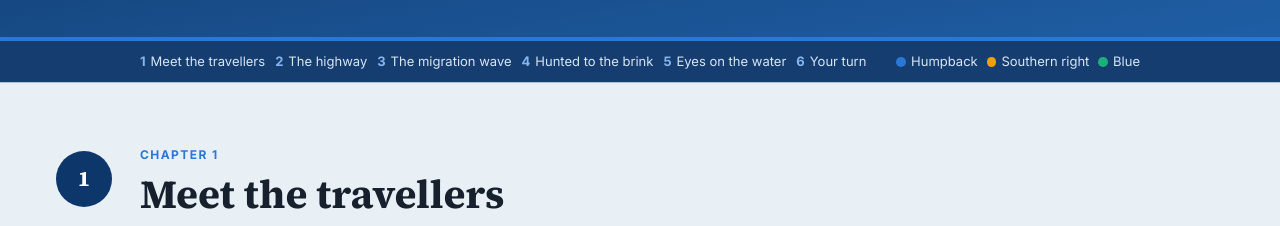
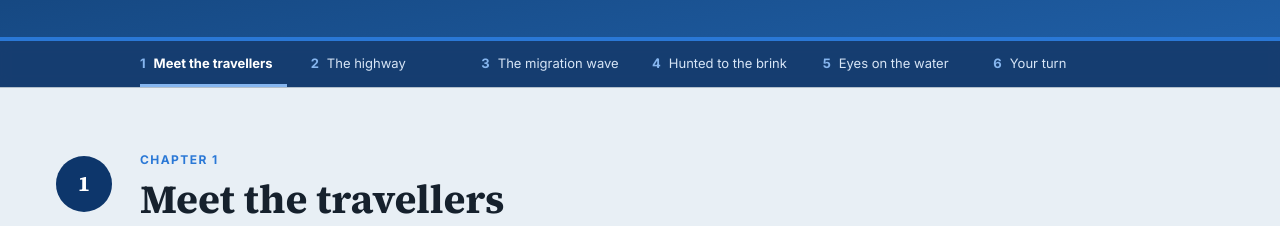
Before and after one commit to Chiao-Tay/Whale-Migration, a plain HTML site: page index.html in a window 1280 px wide. Shown: the part 571-797 px from the top of the page. Drawn offline with Linux system fonts and the light colour scheme; a script that the page names is missing.

Commit message:
Add files via upload

```diff
--- a/css/style.css
+++ b/css/style.css
@@ -149,12 +149,20 @@ mark {
   background: rgba(13, 54, 107, 0.96); backdrop-filter: blur(6px);
   padding: 0 24px; box-shadow: 0 1px 0 rgba(0, 0, 0, 0.08);
 }
-.toc .column { display: flex; justify-content: space-between; align-items: center; gap: 16px; flex-wrap: nowrap; }
-.toc ol { list-style: none; margin: 0; padding: 10px 0; display: flex; flex-wrap: wrap; gap: 4px 10px; font-size: var(--t-meta); }
-.toc a { color: #d6e5f6; text-decoration: none; }
-.toc a:hover { color: #fff; text-decoration: underline; }
-.toc ol span { color: #86b6ef; font-weight: 700; margin-right: 5px; }
-.toc .legend { font-size: var(--t-meta); color: #d6e5f6; display: flex; gap: 8px; white-space: nowrap; margin-left: auto; }
+/* Six equal links on the page grid (24px gutter): link 3 starts on the second third,
+   link 4 on the centre line, link 5 on the last third */
+.toc ol {
+  list-style: none; margin: 0; padding: 0;
+  display: grid; grid-template-columns: repeat(6, minmax(0, 1fr)); gap: 0 var(--gutter);
+  font-size: var(--t-meta);
+}
+.toc a {
+  display: flex; align-items: baseline; gap: 8px; padding: 12px 0 10px;
+  color: #d6e5f6; text-decoration: none; border-bottom: 3px solid transparent;
+}
+.toc a:hover { color: #fff; border-bottom-color: rgba(134, 182, 239, 0.5); }
+.toc a.active { color: #fff; font-weight: 700; border-bottom-color: #86b6ef; }   /* chapter on screen */
+.toc ol span { color: #86b6ef; font-weight: 700; flex: none; }
 
 /* =========================================================
    Chapters: alternating tones mark each part of the story
@@ -267,9 +275,8 @@ footer strong { color: #fff; }
 @media (min-width: 1180px) {
   .chapter-badge { position: absolute; left: -84px; top: 4px; margin: 0; }
 }
-@media (max-width: 1060px) {
-  .toc .column { flex-wrap: wrap; }
-}
+
 @media (max-width: 900px) {
+  .toc ol { grid-template-columns: repeat(3, minmax(0, 1fr)); }
   .intro, .hero-stats, .stats, .insight { grid-template-columns: 1fr; }
 }
--- a/index.html
+++ b/index.html
@@ -53,11 +53,6 @@
       <li><a href="#eyes"><span>5</span>Eyes on the water</a></li>
       <li><a href="#yourturn"><span>6</span>Your turn</a></li>
     </ol>
-    <div class="legend" aria-hidden="true">
-      <span><span class="chip humpback"></span>Humpback</span>
-      <span><span class="chip srw"></span>Southern right</span>
-      <span><span class="chip bluewhale"></span>Blue</span>
-    </div>
   </div>
 </nav>
 
@@ -404,7 +399,7 @@
 <footer>
   <div class="column">
     <h2>About this page</h2>
-    <p class="author"><strong>Chiao Jing Tay</strong> · Student ID [33591857] · FIT3179 Data Visualisation 2 · 28 October 2026</p>
+    <p class="author"><strong>[Your name]</strong> · Student ID [Your student ID] · FIT3179 Data Visualisation 2 · Monash University · October 2026</p>
 
     <h3>Data sources</h3>
     <div class="refs">
@@ -421,6 +416,13 @@
   const charts = ["c1_radial_calendar", "c2_species_totals", "c3_species_by_state", "c4_important_areas",
                   "c5_grid_by_period", "c6_migration_wave", "c7_ridgeline", "c8_the_hunt",
                   "c9_who_reports", "c10_citizen_science_boom", "c11_hotspots", "c12_planner"];
+  // Underline the menu link of the chapter currently on screen
+  const links = [...document.querySelectorAll(".toc a")];
+  const watch = new IntersectionObserver(entries => entries.forEach(e => {
+    if (e.isIntersecting) links.forEach(l => l.classList.toggle("active", l.getAttribute("href") === "#" + e.target.id));
+  }), { rootMargin: "-45% 0px -50% 0px" });
+  document.querySelectorAll("section.chapter").forEach(sec => watch.observe(sec));
+
   charts.forEach(name => {
     const id = "#" + name.split("_")[0];
     vegaEmbed(id, "specs/" + name + ".vg.json", opts).catch(err => console.error(name, err));
```
